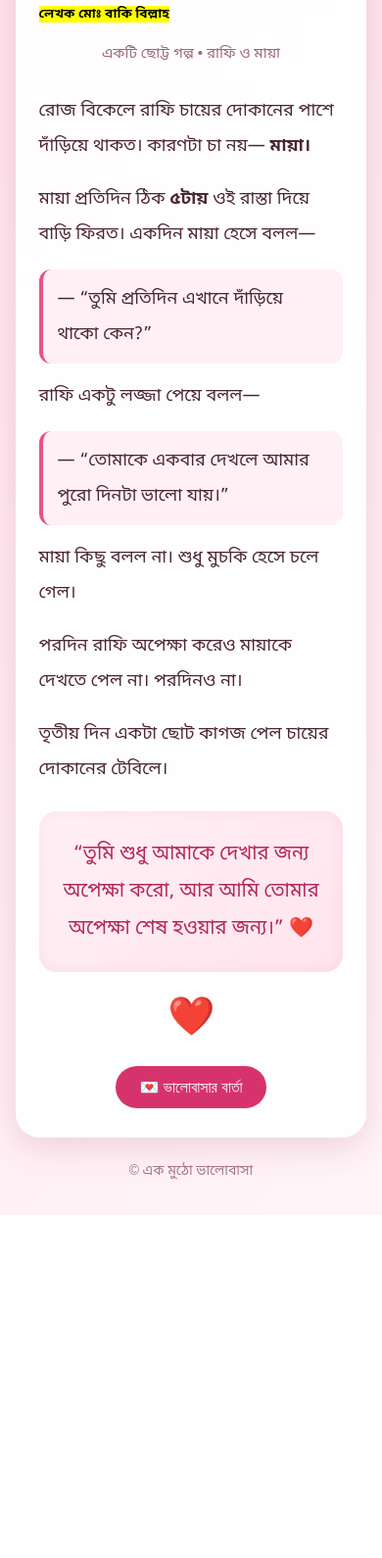
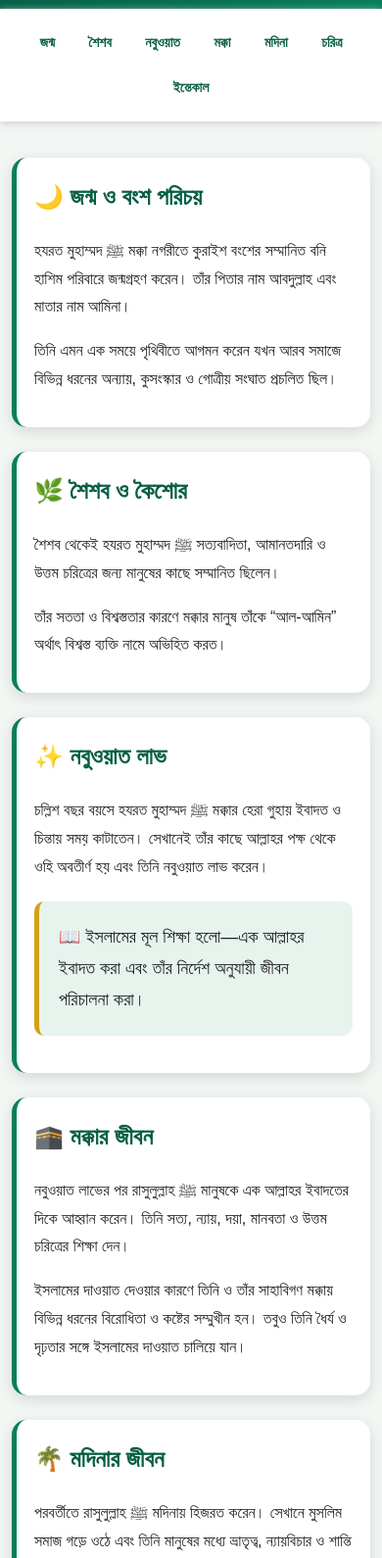
Before and after one commit to wsbakisw-web/My-website-, a plain HTML site: page index.html in a window 390 px wide. Shown: the part 231-1821 px from the top of the page at 98% size. Before the commit the page ends 1471 px from the top, so only its background shows below. Drawn offline with Linux system fonts and the light colour scheme.

Commit message:
Add files via upload

```diff
--- a/index.html
+++ b/index.html
@@ -4,7 +4,7 @@
   <meta charset="UTF-8">
   <meta name="viewport" content="width=device-width, initial-scale=1.0">
 
-<title>এক মুঠো ভালোবাসা ❤️</title>
+  <title>হযরত মুহাম্মদ ﷺ - জীবনী</title>
 
   <style>
     * {
@@ -13,202 +13,285 @@
 
     body {
       margin: 0;
-    font-family: "Noto Sans Bengali", "Arial", sans-serif;
-    background: linear-gradient(135deg, #ffe0ec, #fff5f8);
-    color: #4a2632;
-    min-height: 100vh;
+      font-family: Arial, sans-serif;
+      background: #f3f7f4;
+      color: #222;
+      line-height: 1.8;
+    }
+
+    header {
+      background: linear-gradient(135deg, #064e3b, #087f5b);
+      color: white;
+      text-align: center;
+      padding: 45px 20px;
+    }
+
+    header h1 {
+      margin: 0;
+      font-size: 32px;
+    }
+
+    header p {
+      font-size: 18px;
+      margin-top: 10px;
+    }
+
+    nav {
+      background: white;
+      padding: 12px;
+      text-align: center;
+      box-shadow: 0 2px 8px #ccc;
+      position: sticky;
+      top: 0;
+    }
+
+    nav a {
+      display: inline-block;
+      text-decoration: none;
+      color: #075e45;
+      font-weight: bold;
+      margin: 5px 8px;
+      padding: 7px 12px;
+      border-radius: 20px;
+    }
+
+    nav a:hover {
+      background: #075e45;
+      color: white;
     }
 
     .container {
-    width: 92%;
-    max-width: 700px;
-    margin: 0 auto;
-    padding: 35px 0;
+      max-width: 900px;
+      margin: auto;
+      padding: 20px;
     }
 
-.card {
-    background: rgba(255,255,255,0.94);
-    border-radius: 25px;
-    padding: 30px 24px;
-    box-shadow: 0 10px 35px rgba(160, 60, 90, 0.18);
+    .box {
+      background: white;
+      margin: 25px 0;
+      padding: 25px;
+      border-radius: 15px;
+      box-shadow: 0 4px 15px #0002;
+      border-left: 5px solid #087f5b;
     }
 
-.flower {
-    text-align: center;
-    font-size: 45px;
-    margin-bottom: 5px;
+    .box h2 {
+      color: #075e45;
+      margin-top: 0;
     }
 
-h1 {
-    text-align: center;
-    color: #d6336c;
-    font-size: 32px;
-    margin: 5px 0 10px;
+    .quote {
+      background: #e6f4ed;
+      border-left: 5px solid #d4a017;
+      padding: 20px;
+      margin: 20px 0;
+      border-radius: 10px;
+      font-size: 18px;
     }
 
-.subtitle {
-    text-align: center;
-    color: #9b6878;
-    margin-bottom: 30px;
-    font-size: 15px;
+    .top-button {
+      display: inline-block;
+      background: #087f5b;
+      color: white;
+      text-decoration: none;
+      padding: 10px 20px;
+      border-radius: 8px;
+      margin-top: 10px;
     }
 
-.story {
-    font-size: 18px;
-    line-height: 2;
+    .top-button:hover {
+      background: #064e3b;
     }
 
-.story p {
-    margin: 0 0 18px;
+    footer {
+      background: #064e3b;
+      color: white;
+      text-align: center;
+      padding: 25px;
+      margin-top: 40px;
     }
 
-.dialogue {
-    background: #fff0f5;
-    border-left: 4px solid #e75480;
-    padding: 12px 15px;
-    border-radius: 12px;
-    margin: 15px 0;
+    @media (max-width: 600px) {
+      header h1 {
+        font-size: 25px;
       }
 
-.note {
-    margin-top: 25px;
-    background: linear-gradient(135deg, #fff0f5, #ffe4ed);
-    padding: 25px 20px;
-    border-radius: 18px;
-    text-align: center;
-    font-size: 20px;
-    line-height: 1.9;
-    color: #b52559;
-    box-shadow: inset 0 0 15px rgba(200,70,110,0.08);
+      .container {
+        padding: 12px;
       }
 
-.heart {
-    text-align: center;
-    font-size: 35px;
-    margin-top: 25px;
-    animation: beat 1.2s infinite;
+      .box {
+        padding: 18px;
       }
 
-@keyframes beat {
-    0%,100% { transform: scale(1); }
-    50% { transform: scale(1.18); }
+      nav a {
+        font-size: 14px;
+        margin: 3px;
       }
-
-.footer {
-    text-align: center;
-    margin-top: 25px;
-    color: #a47785;
-    font-size: 14px;
-}
-
-button {
-    display: block;
-    margin: 25px auto 0;
-    border: none;
-    background: #d6336c;
-    color: white;
-    padding: 12px 24px;
-    border-radius: 30px;
-    font-size: 16px;
-    cursor: pointer;
-}
-
-button:active {
-    transform: scale(0.96);
-}
-
-#message {
-    text-align: center;
-    margin-top: 15px;
-    color: #d6336c;
-    display: none;
     }
   </style>
 </head>
 
-<body>
+<body id="top">
+
+  <header>
+    <h1>﷽</h1>
+    <h1>হযরত মুহাম্মদ ﷺ</h1>
+    <p>বিশ্বনবী হযরত মুহাম্মদ ﷺ-এর পবিত্র জীবনী</p>
+
+  </header>
+
+  <nav>
+    <a href="#birth">জন্ম</a>
+    <a href="#childhood">শৈশব</a>
+    <a href="#prophethood">নবুওয়াত</a>
+    <a href="#makkah">মক্কা</a>
+    <a href="#madinah">মদিনা</a>
+    <a href="#character">চরিত্র</a>
+    <a href="#death">ইন্তেকাল</a>
+  </nav>
 
   <div class="container">
 
-    <div class="card">
-
-        <div class="flower">🌸</div>
-
-        <h1>এক মুঠো ভালোবাসা ❤️</h1>
-<h5><mark>লেখক মোঃ বাকি বিল্লাহ</mark></h5>
-
-        <div class="subtitle">
-            একটি ছোট্ট গল্প • রাফি ও মায়া
-        </div>
-
-        <div class="story">
+    <section class="box" id="birth">
+      <h2>🌙 জন্ম ও বংশ পরিচয়</h2>
 
       <p>
-                রোজ বিকেলে রাফি চায়ের দোকানের পাশে দাঁড়িয়ে থাকত।
-                কারণটা চা নয়— <b>মায়া।</b>
+        হযরত মুহাম্মদ ﷺ মক্কা নগরীতে কুরাইশ বংশের সম্মানিত
+        বনি হাশিম পরিবারে জন্মগ্রহণ করেন। তাঁর পিতার নাম
+        আবদুল্লাহ এবং মাতার নাম আমিনা।
       </p>
 
       <p>
-                মায়া প্রতিদিন ঠিক <b>৫টায়</b> ওই রাস্তা দিয়ে বাড়ি ফিরত।
-                একদিন মায়া হেসে বলল—
+        তিনি এমন এক সময়ে পৃথিবীতে আগমন করেন যখন আরব সমাজে
+        বিভিন্ন ধরনের অন্যায়, কুসংস্কার ও গোত্রীয় সংঘাত প্রচলিত ছিল।
       </p>
+    </section>
 
-            <div class="dialogue">
-                — “তুমি প্রতিদিন এখানে দাঁড়িয়ে থাকো কেন?”
-            </div>
+
+    <section class="box" id="childhood">
+      <h2>🌿 শৈশব ও কৈশোর</h2>
 
       <p>
-                রাফি একটু লজ্জা পেয়ে বলল—
-            </p>
-
-            <div class="dialogue">
-                — “তোমাকে একবার দেখলে আমার পুরো দিনটা ভালো যায়।”
-            </div>
-
-            <p>
-                মায়া কিছু বলল না। শুধু মুচকি হেসে চলে গেল।
+        শৈশব থেকেই হযরত মুহাম্মদ ﷺ সত্যবাদিতা, আমানতদারি ও
+        উত্তম চরিত্রের জন্য মানুষের কাছে সম্মানিত ছিলেন।
       </p>
 
       <p>
-                পরদিন রাফি অপেক্ষা করেও মায়াকে দেখতে পেল না।
-                পরদিনও না।
+        তাঁর সততা ও বিশ্বস্ততার কারণে মক্কার মানুষ তাঁকে
+        “আল-আমিন” অর্থাৎ বিশ্বস্ত ব্যক্তি নামে অভিহিত করত।
+      </p>
+    </section>
+
+
+    <section class="box" id="prophethood">
+      <h2>✨ নবুওয়াত লাভ</h2>
+
+      <p>
+        চল্লিশ বছর বয়সে হযরত মুহাম্মদ ﷺ মক্কার হেরা গুহায়
+        ইবাদত ও চিন্তায় সময় কাটাতেন। সেখানেই তাঁর কাছে
+        আল্লাহর পক্ষ থেকে ওহি অবতীর্ণ হয় এবং তিনি নবুওয়াত লাভ করেন।
+      </p>
+
+      <div class="quote">
+        📖 ইসলামের মূল শিক্ষা হলো—এক আল্লাহর ইবাদত করা এবং
+        তাঁর নির্দেশ অনুযায়ী জীবন পরিচালনা করা।
+      </div>
+    </section>
+
+
+    <section class="box" id="makkah">
+      <h2>🕋 মক্কার জীবন</h2>
+
+      <p>
+        নবুওয়াত লাভের পর রাসুলুল্লাহ ﷺ মানুষকে এক আল্লাহর
+        ইবাদতের দিকে আহ্বান করেন। তিনি সত্য, ন্যায়, দয়া,
+        মানবতা ও উত্তম চরিত্রের শিক্ষা দেন।
       </p>
 
       <p>
-                তৃতীয় দিন একটা ছোট কাগজ পেল চায়ের দোকানের টেবিলে।
+        ইসলামের দাওয়াত দেওয়ার কারণে তিনি ও তাঁর সাহাবিগণ
+        মক্কায় বিভিন্ন ধরনের বিরোধিতা ও কষ্টের সম্মুখীন হন।
+        তবুও তিনি ধৈর্য ও দৃঢ়তার সঙ্গে ইসলামের দাওয়াত
+        চালিয়ে যান।
+      </p>
+    </section>
+
+
+    <section class="box" id="madinah">
+      <h2>🌴 মদিনার জীবন</h2>
+
+      <p>
+        পরবর্তীতে রাসুলুল্লাহ ﷺ মদিনায় হিজরত করেন। সেখানে
+        মুসলিম সমাজ গড়ে ওঠে এবং তিনি মানুষের মধ্যে ভ্রাতৃত্ব,
+        ন্যায়বিচার ও শান্তি প্রতিষ্ঠার চেষ্টা করেন।
       </p>
 
-            <div class="note">
-                “তুমি শুধু আমাকে দেখার জন্য অপেক্ষা করো,
-                আর আমি তোমার অপেক্ষা শেষ হওয়ার জন্য।” ❤️
-            </div>
+      <p>
+        মদিনায় তিনি একজন নবী ও নেতা হিসেবে মানুষের বিভিন্ন
+        সামাজিক ও ধর্মীয় বিষয়ে দিকনির্দেশনা প্রদান করেন।
+      </p>
+    </section>
+
+
+    <section class="box" id="character">
+      <h2>❤️ মহান চরিত্র ও আদর্শ</h2>
+
+      <p>
+        হযরত মুহাম্মদ ﷺ ছিলেন সত্যবাদী, আমানতদার, দয়ালু,
+        ক্ষমাশীল ও ন্যায়পরায়ণ। তিনি মানুষকে ভালোবাসতেন এবং
+        অসহায় ও দরিদ্র মানুষের প্রতি সদয় ছিলেন।
+      </p>
+
+      <p>
+        তাঁর জীবন মুসলমানদের জন্য উত্তম আদর্শ। তাঁর কথা,
+        কাজ ও জীবনযাপন থেকে মানুষ সত্যবাদিতা, ধৈর্য,
+        ক্ষমা ও মানবতার শিক্ষা গ্রহণ করে।
+      </p>
+    </section>
+
+
+    <section class="box" id="death">
+      <h2>🕊️ ইন্তেকাল</h2>
+
+      <p>
+        রাসুলুল্লাহ ﷺ তাঁর জীবনের শেষ সময়ে মদিনায় অবস্থান
+        করেন। তিনি তাঁর উম্মতকে আল্লাহর ইবাদত, উত্তম চরিত্র,
+        পরস্পরের অধিকার এবং ন্যায়বিচারের বিষয়ে শিক্ষা দিয়ে যান।
+      </p>
+
+      <p>
+        ১১ হিজরিতে তিনি মদিনায় ইন্তেকাল করেন। তাঁর ইন্তেকালে
+        সাহাবায়ে কেরাম গভীরভাবে শোকাহত হন।
+      </p>
+    </section>
+
+
+    <section class="box">
+      <h2>📚 আমাদের জন্য শিক্ষা</h2>
+
+      <ul>
+        <li>সত্য কথা বলা</li>
+        <li>আমানত রক্ষা করা</li>
+        <li>অন্যের প্রতি দয়া করা</li>
+        <li>অন্যায় থেকে দূরে থাকা</li>
+        <li>ক্ষমাশীল হওয়া</li>
+        <li>ন্যায়বিচার করা</li>
+        <li>আল্লাহর ইবাদত করা</li>
+        <li>মানুষের অধিকার রক্ষা করা</li>
+      </ul>
+
 
   </div>
 
-        <div class="heart">❤️</div>
 
-        <button onclick="showLove()">
-            💌 ভালোবাসার বার্তা
-        </button>
-
-        <div id="message">
-            কিছু অপেক্ষা শেষ হয় না...<br>
-            শুধু ভালোবাসার গল্প হয়ে থেকে যায়। 🌸❤️
-        </div>
-
-    </div>
-
-    <div class="footer">
-        © এক মুঠো ভালোবাসা
-    </div>
-
-</div>
-
-<script>
-function showLove() {
-    document.getElementById("message").style.display = "block";
-}
-</script>
+  <footer>
+    <p>﷽</p>
+    <p>হযরত মুহাম্মদ ﷺ-এর জীবন ও আদর্শ</p>
+    <p>আল্লাহ আমাদের সবাইকে সঠিক পথে চলার তাওফিক দান করুন। আমিন।</p>
+  ডিজাইন <br>
+  <h6>মোঃ বাকি বিল্লাহ </h6>
+  </footer>
 
 </body>
 </html>
```
Lines whose indentation alone changed are shown as unchanged.
